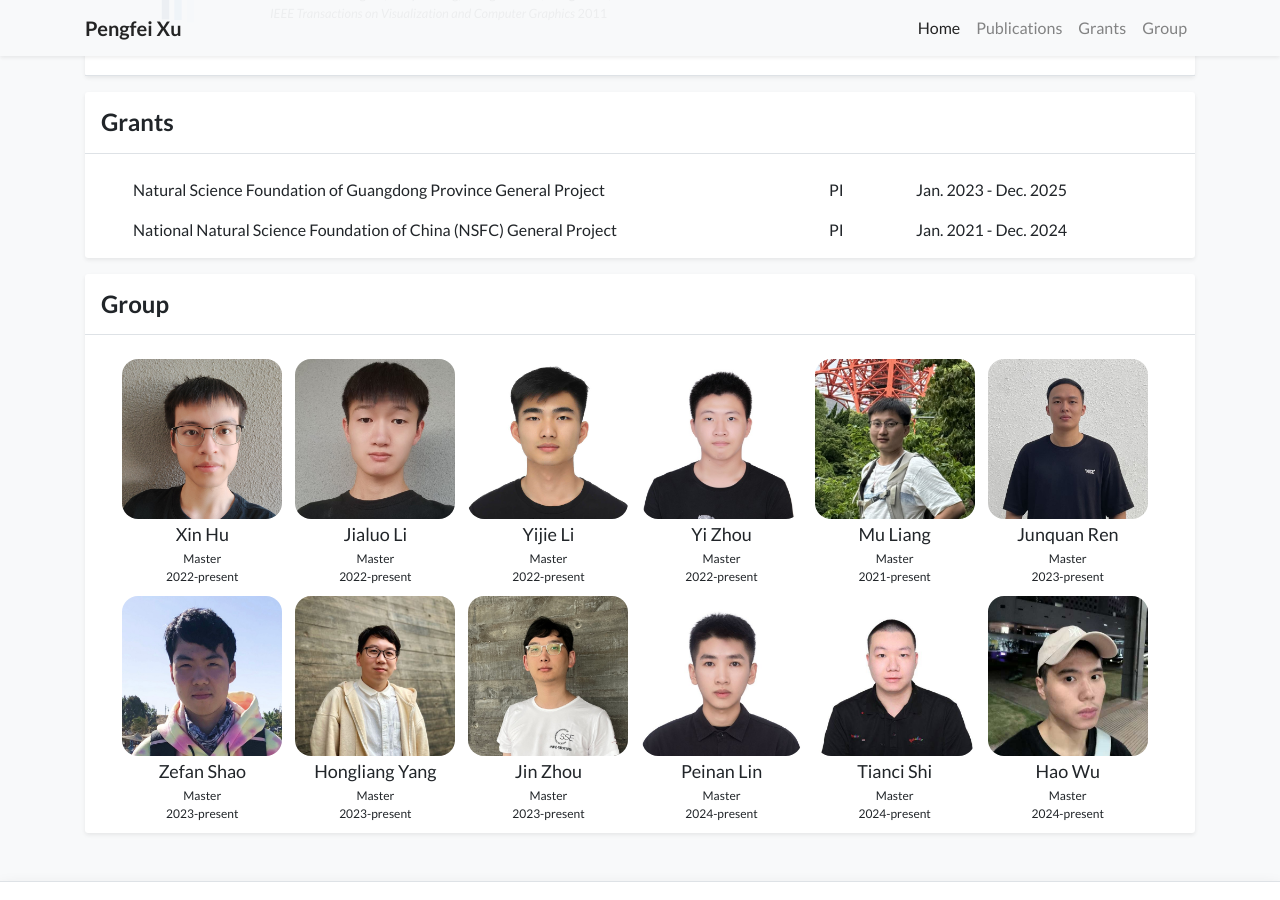
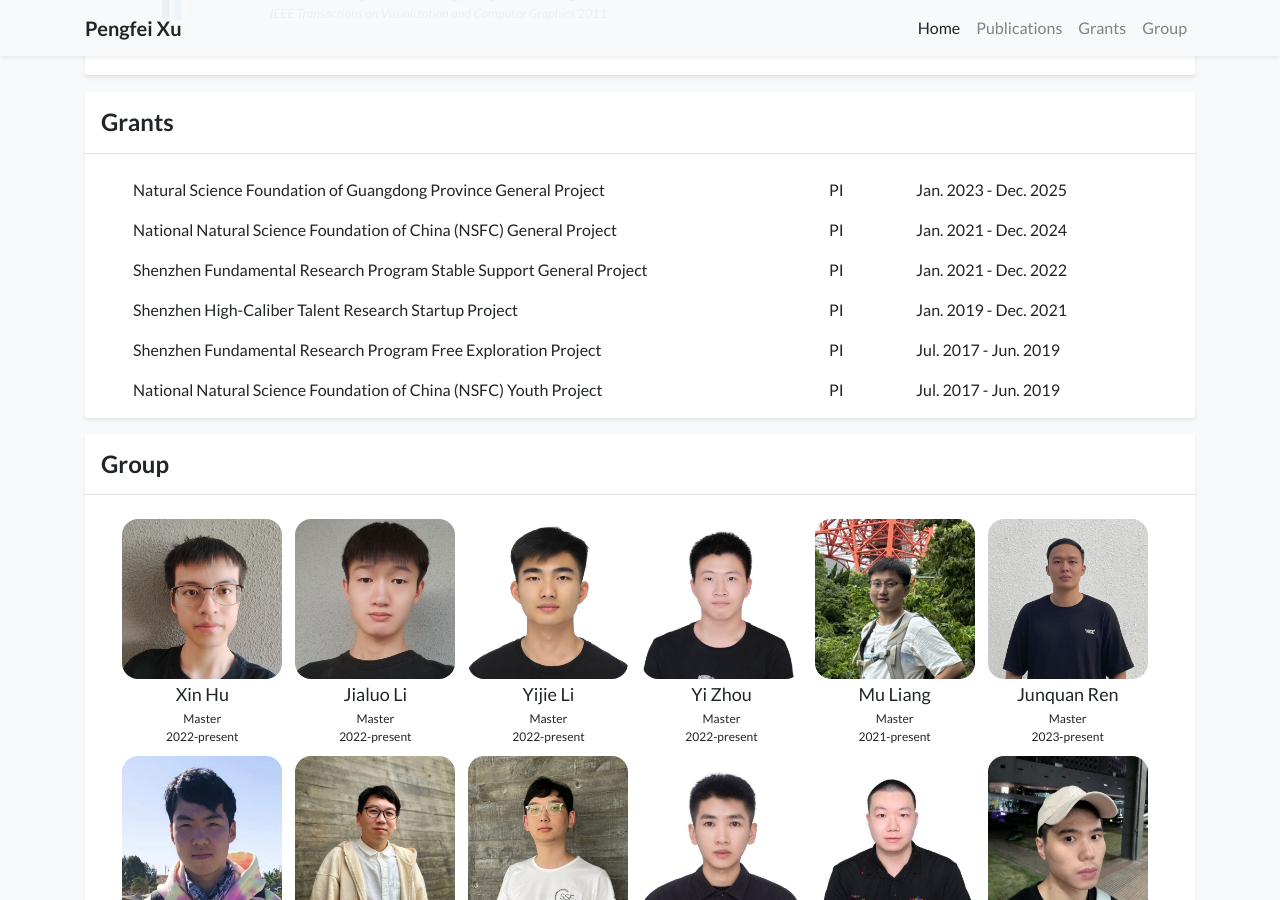
Before and after one commit to pengfeixu/pengfeixu.github.io, a Jekyll site: the page built from index.html, in a window 1280 px wide and 900 px high, scrolled down 3417 px. Built offline with Jekyll 4.4.1, drawn with Linux system fonts in a browser that asks for light colours; a style sheet for code colours, icons or effects is not loaded.

Commit message:
Update grants.yml

```diff
--- a/_data/grants.yml
+++ b/_data/grants.yml
@@ -12,3 +12,31 @@
   project: National Natural Science Foundation of China (NSFC) General Project
   number: 62072316
   period: Jan. 2021 - Dec. 2024
+
+- title: Semantic-based Creative Modeling of 3D Wire Shape
+  role: PI
+  amount: 200,000 RMB
+  project: Shenzhen Fundamental Research Program Stable Support General Project
+  number: 20200812104508001
+  period: Jan. 2021 - Dec. 2022
+
+- title: Sketch-based 3D Content Creation
+  role: PI
+  amount: 2,700,000 RMB
+  project: Shenzhen High-Caliber Talent Research Startup Project
+  number: 000347
+  period: Jan. 2019 - Dec. 2021
+
+- title: Interactive 3D Layout Creation with 2D Pattern Perception
+  role: PI
+  amount: 300,000 RMB
+  project: Shenzhen Fundamental Research Program Free Exploration Project
+  number: JCYJ20170302154106666
+  period: Jul. 2017 - Jun. 2019
+
+- title: Model-guided Interactive 3D Sketching and Model Synthesis System
+  role: PI
+  amount: 200,000 RMB
+  project: National Natural Science Foundation of China (NSFC) Youth Project
+  number: 61602310
+  period: Jul. 2017 - Jun. 2019
```
